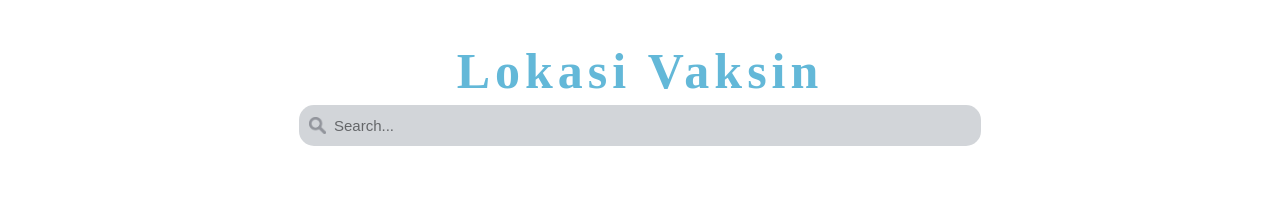
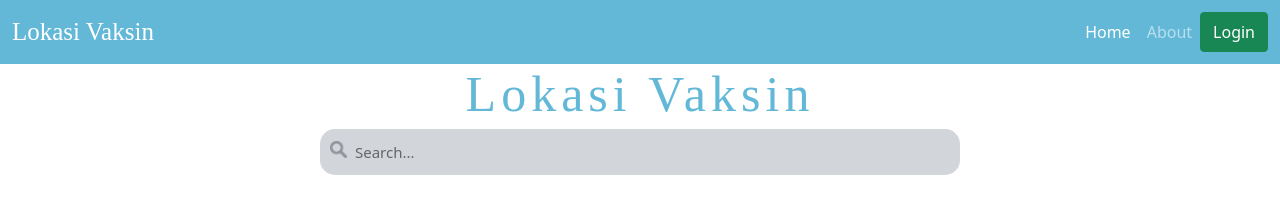
Before and after one commit to RamaAlqdri/lokasivaksin.github.io, a plain HTML site: page index.html in a window 1280 px wide. Drawn offline with nearby package versions, Linux system fonts and the light colour scheme.

Commit message:
menambahkan navbar

```diff
--- a/index.html
+++ b/index.html
@@ -4,20 +4,41 @@
     <meta charset="UTF-8" />
     <meta http-equiv="X-UA-Compatible" content="IE=edge" />
     <meta name="viewport" content="width=device-width, initial-scale=1.0" />
+    <link href="https://cdn.jsdelivr.net/npm/bootstrap@5.0.2/dist/css/bootstrap.min.css" rel="stylesheet" integrity="sha384-EVSTQN3/azprG1Anm3QDgpJLIm9Nao0Yz1ztcQTwFspd3yD65VohhpuuCOmLASjC" crossorigin="anonymous">
     <link rel="stylesheet" type="text/css" href="style.css" />
     <title>Lokasi Vaksin</title>
   </head>
-  <header>
+
+  <body>
+    <!-- Navbar -->
+    <section id="Navbar">
+      <nav class="navbar navbar-expand-lg navbar-dark" style= 'background-color : #63b8d8'>
+        <div class="container-fluid">
+          <a class="navbar-brand" href="#">Lokasi Vaksin</a>
+          <button class="navbar-toggler" type="button" data-bs-toggle="collapse" data-bs-target="#navbarNavAltMarkup" aria-controls="navbarNavAltMarkup" aria-expanded="false" aria-label="Toggle navigation">
+            <span class="navbar-toggler-icon"></span>
+          </button>
+          <div class="collapse navbar-collapse " id="navbarNavAltMarkup">
+            <div class="navbar-nav ms-auto">
+              <a class="nav-link active" aria-current="page" href="#">Home</a>
+              <a class="nav-link" href="#">About</a>
+              <button class="btn btn-success" type="submit">Login</button>
+            </div>
+          </div>
+        </div>
+      </nav>
+
+    </section>
+    <!-- Akhir Navbar -->
     <a href="http://youtube.com" target="_blank">
       <h2 class="title1">Lokasi Vaksin</h2>
     </a>
-  </header>
-  <body>
     <div>
       <form class="search">
         <input
           class="pencarian" type="text" name="Search" placeholder="Search..."/>
       </form>
     </div>
+    <script src="https://cdn.jsdelivr.net/npm/bootstrap@5.0.2/dist/js/bootstrap.bundle.min.js" integrity="sha384-MrcW6ZMFYlzcLA8Nl+NtUVF0sA7MsXsP1UyJoMp4YLEuNSfAP+JcXn/tWtIaxVXM" crossorigin="anonymous"></script>
   </body>
 </html>
--- a/style.css
+++ b/style.css
@@ -1,5 +1,9 @@
 a:link {
   text-decoration: none;
+}
+.navbar-brand{
+  font-family: Times New Roman;
+  font-size: 25px;
 }
 .title1 {
   color: #63b8d8;
```
